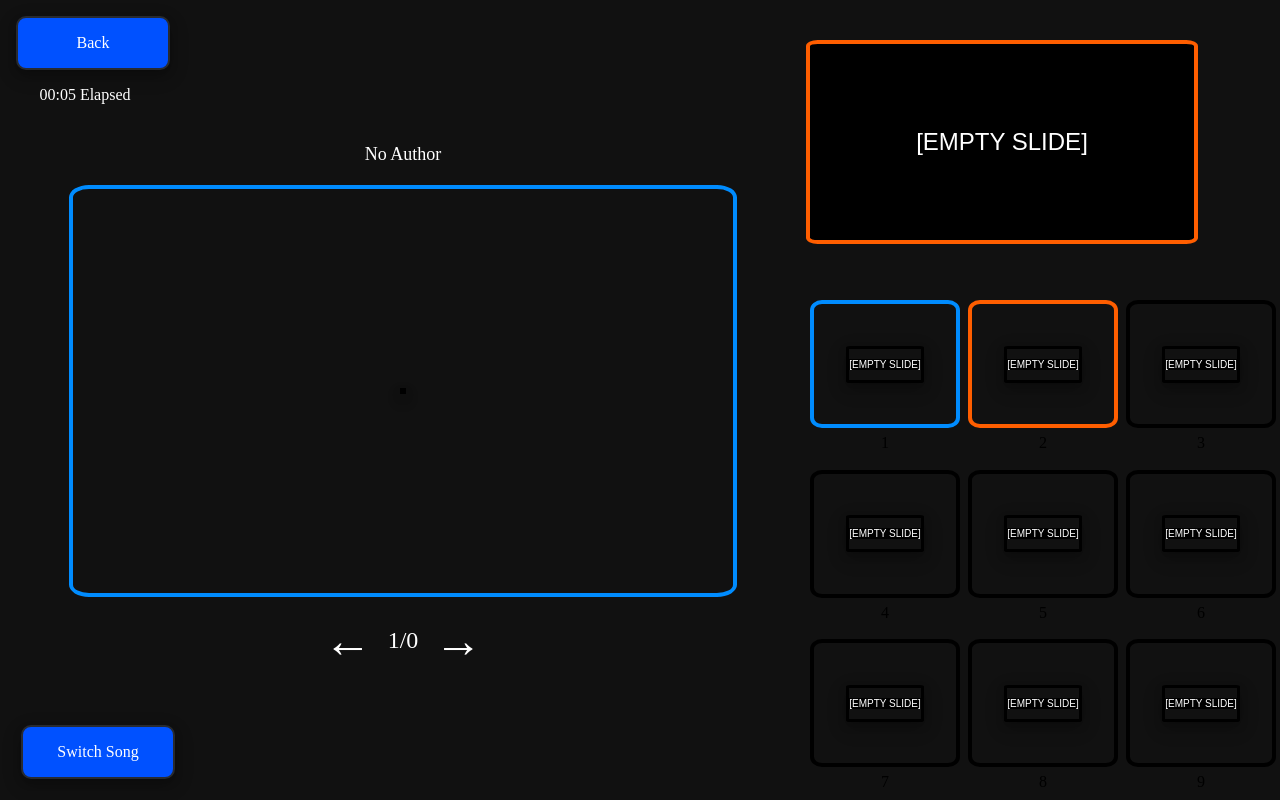
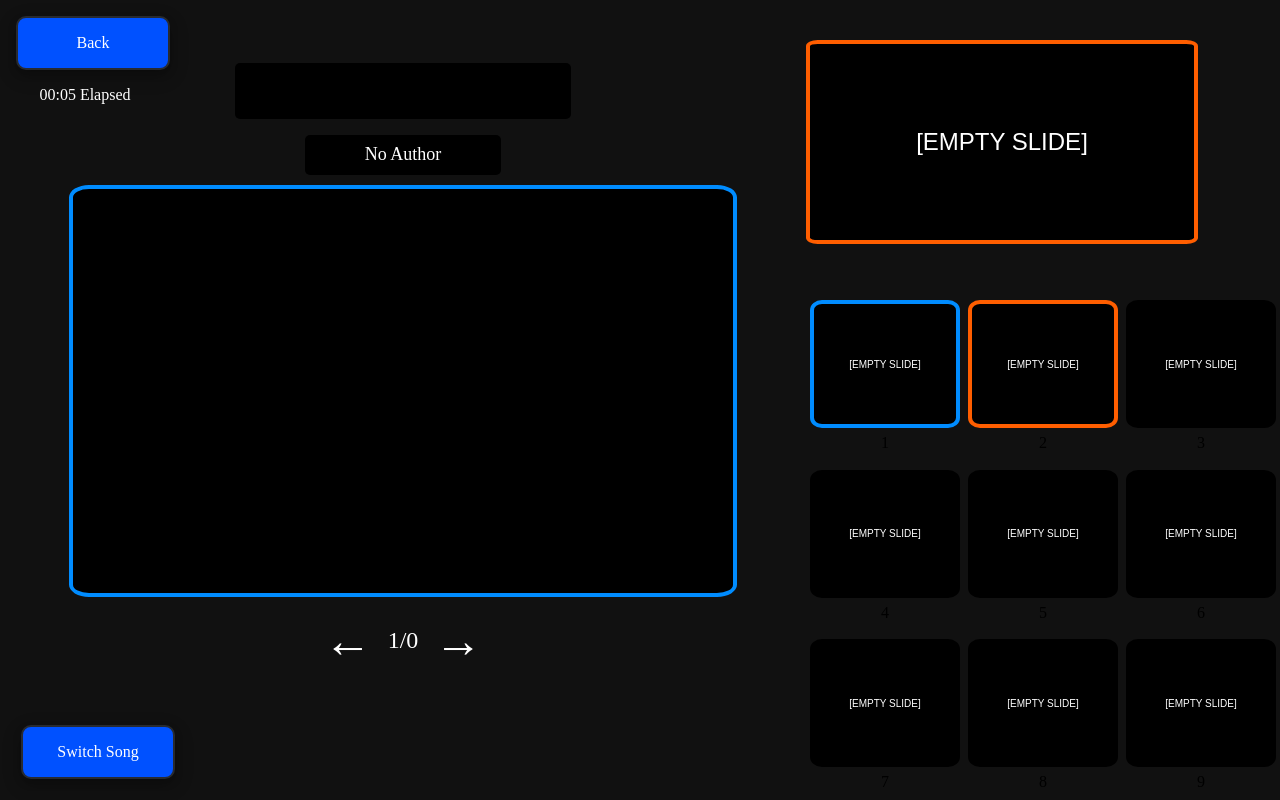
Before and after one commit to MasterTemple/CSCI-450-Group-Project, a SvelteKit app: page /PresenterView in a window 1280 px wide. Built offline with nearby package versions, Linux system fonts and the light colour scheme.

Commit message:
Fixed slide color and features when the background is not black

```diff
--- a/src/routes/PresenterView/+page.svelte
+++ b/src/routes/PresenterView/+page.svelte
@@ -6,6 +6,7 @@
 		lyricsBySlide,
 		setCurrrentSong,
 		inputReserved,
+		backgroundColor
 	} from "../stores";
 	import LeftColumn from "./LeftColumn.svelte";
 	import RightColumn from "./RightColumn.svelte";
@@ -102,7 +103,9 @@
 	});
 </script>
 
-<div id="row">
+<div id="row"
+style="--background-color: {$backgroundColor};"
+>
 	<div id="LeftColumn">
 		<LeftColumn lyrics={$lyricsBySlide?.[$currentSlideIndex] || []} />
 		<!-- <LeftColumn lyrics={["asdf", "fdas"]} /> -->
--- a/src/routes/PresenterView/RightColumn.svelte
+++ b/src/routes/PresenterView/RightColumn.svelte
@@ -19,7 +19,7 @@
 </script>
 
 <div id="previewStack">
-	<div id="nextSlidePreview" style="background-color: {$backgroundColor}">
+	<div id="nextSlidePreview">
 		<Slides
 			lyrics={$lyricsBySlide?.[$currentSlideIndex + 1]}
 			fontSizeOverride={24}
@@ -42,10 +42,10 @@
 		border-radius: 3%;
 		height: 30vh;
 		width: 30vw;
-		background-color: lightblue;
 		text-align: center;
 		align-items: center;
 		justify-content: center;
 		display: flex;
+		background-color: var(--background-color);
 	}
 </style>
--- a/src/routes/PresenterView/Slides.svelte
+++ b/src/routes/PresenterView/Slides.svelte
@@ -21,7 +21,7 @@
 	<div id="lyrics">
 		{#each safeLyrics as line}
 			<p
-				style="background-color: {$backgroundColor}; color: {$textColor}; font-family: {$fontFamily}; font-size: {fontSizeOverride
+				style="color: {$textColor}; font-family: {$fontFamily}; font-size: {fontSizeOverride
 					? fontSizeOverride
 					: $fontSize * 2}px;"
 			>
@@ -44,12 +44,12 @@
 		/* height: 13vh; */
 		/* width: 8vw; */
 		/* width: 40ch; */
-		border: 3px solid black;
+		border: 3px solid var(--background-color);
 		border-radius: 5%;
 		margin: auto;
-		box-shadow:
-			0 4px 8px 0 rgba(0, 0, 0, 0.2),
-			0 6px 20px 0 rgba(0, 0, 0, 0.19);
+		/* box-shadow: */
+		/* 	0 4px 8px 0 rgba(0, 0, 0, 0.2), */
+		/* 	0 6px 20px 0 rgba(0, 0, 0, 0.19); */
 		cursor: pointer;
 		align-items: center;
 		justify-content: center;
```
